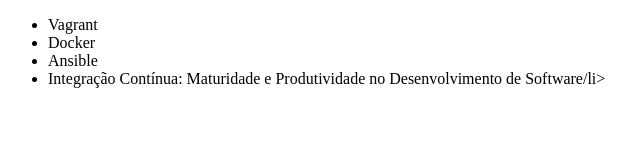
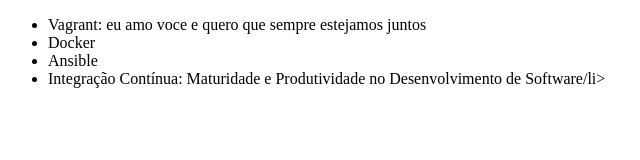
Before and after one commit to gabriel-palhares/alura-git, a plain HTML site: page index.html in a window 1280 px wide. Shown: the whole page, without its empty margins (0-640 px from the left). Drawn offline with Linux system fonts and the light colour scheme.

Commit message:
Alteracao no titulo do Vagrant

```diff
--- a/index.html
+++ b/index.html
@@ -6,7 +6,7 @@
 </head>
 <body>
     <ul>
-        <li>Vagrant</li>
+        <li>Vagrant: eu amo voce e quero que sempre estejamos juntos</li>
         <li>Docker</li>
         <li>Ansible</li>
         <li>Integração Contínua: Maturidade e Produtividade no Desenvolvimento de Software/li>
```
